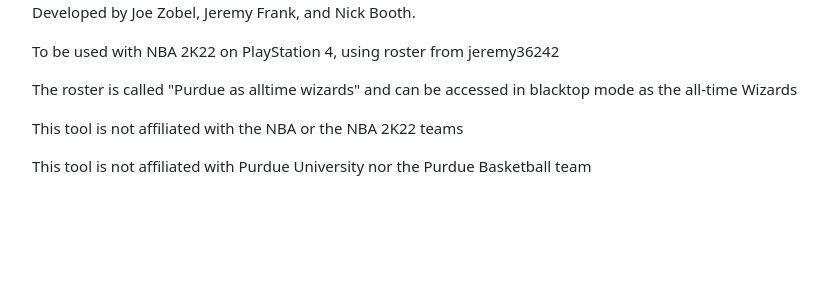
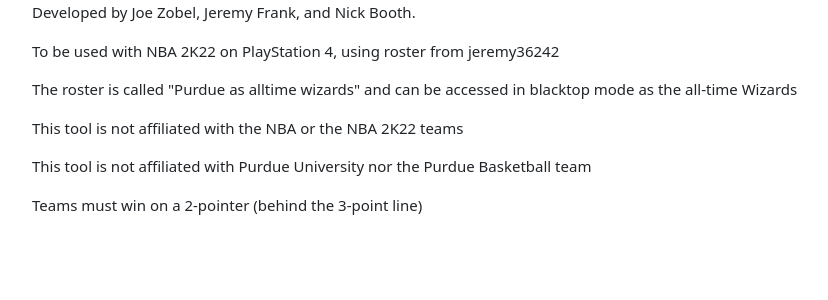
Before and after one commit to zobelj/Purdue2K22Stats, a Flask app: page /about in a window 1280 px wide. Shown: the part 145-445 px from the top of the page, without its empty margins (50-878 px from the left). Run offline with Flask 2, Linux system fonts and the light colour scheme; some libraries are stand-ins or nearby versions.

Commit message:
added 2 pointer rules to about

```diff
--- a/templates/about.html
+++ b/templates/about.html
@@ -42,6 +42,7 @@
             <p>The roster is called "Purdue as alltime wizards" and can be accessed in blacktop mode as the all-time Wizards</p>
             <p>This tool is not affiliated with the NBA or the NBA 2K22 teams</p>
             <p>This tool is not affiliated with Purdue University nor the Purdue Basketball team</p>
+            <p>Teams must win on a 2-pointer (behind the 3-point line)</p>
             </div>
         </div>
       </div>
```
